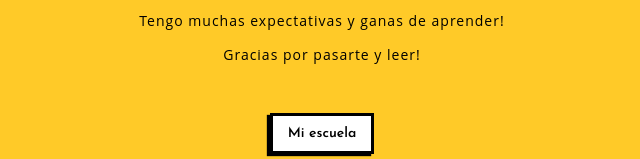
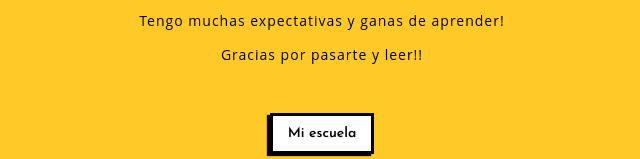
Before and after one commit to agostinaz/agostinaz.reto.github.io, a plain HTML site: page index.html in a window 1280 px wide. Shown: the part 653-812 px from the top of the page, 318-958 px from the left. Drawn offline with Linux system fonts and the light colour scheme.

Commit message:
edite index

```diff
--- a/index.html
+++ b/index.html
@@ -58,7 +58,7 @@
         <p>¡Hola! Mi nombre es  <span itemprop="name">Agos</span>, soy de Córdoba, tengo 24 años y empecé el curso Summerhack con amigas después de considerarlo por un tiempo.
             Estudio Traductorado de Inglés y soy <span itemprop="jobTitle">profe</span> de inglés y de español.</p>
         <p>Tengo muchas expectativas y ganas de aprender!</p>
-        <p>Gracias por pasarte y leer!</p>
+        <p>Gracias por pasarte y leer!!</p>
     </div>
 
     <ul>
```
